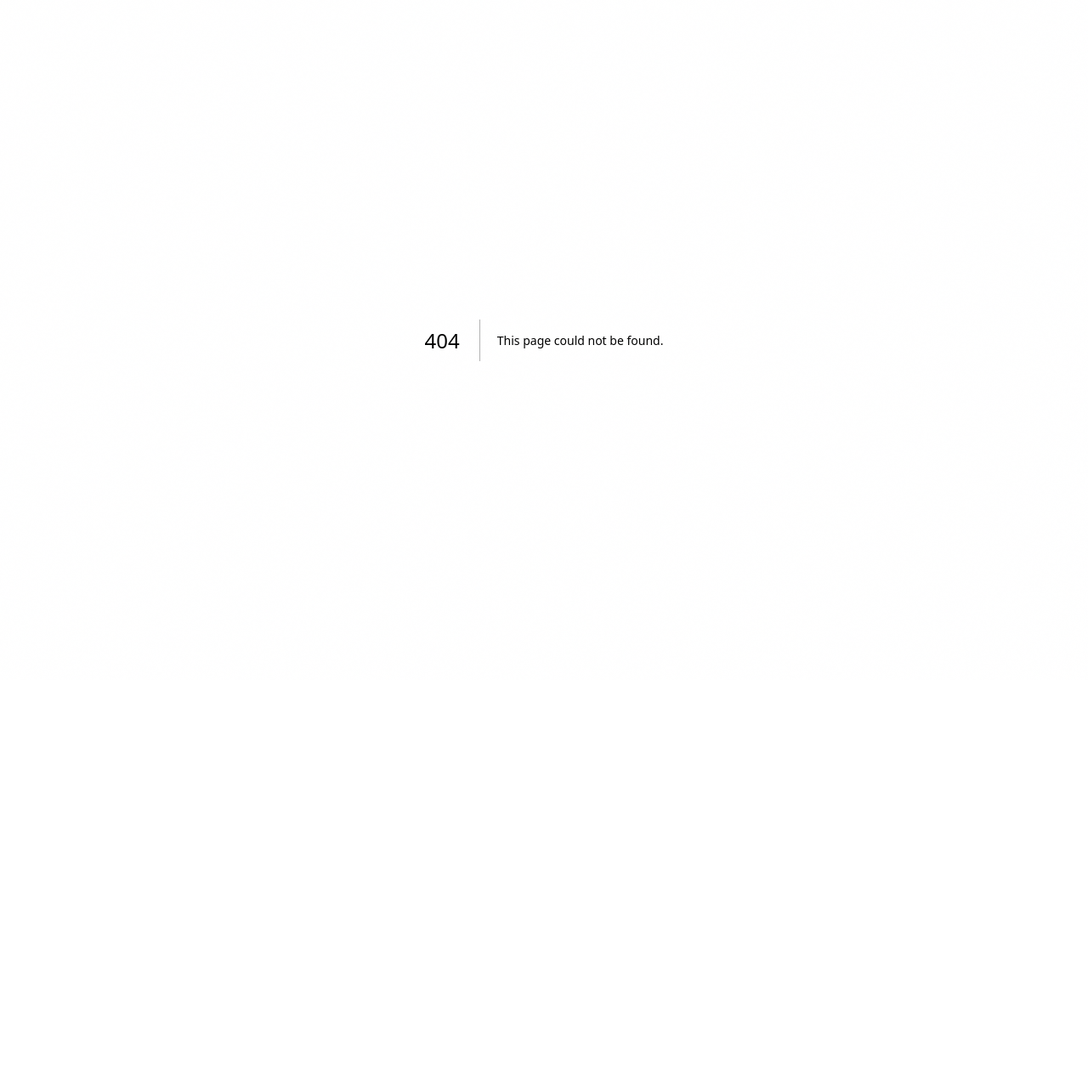
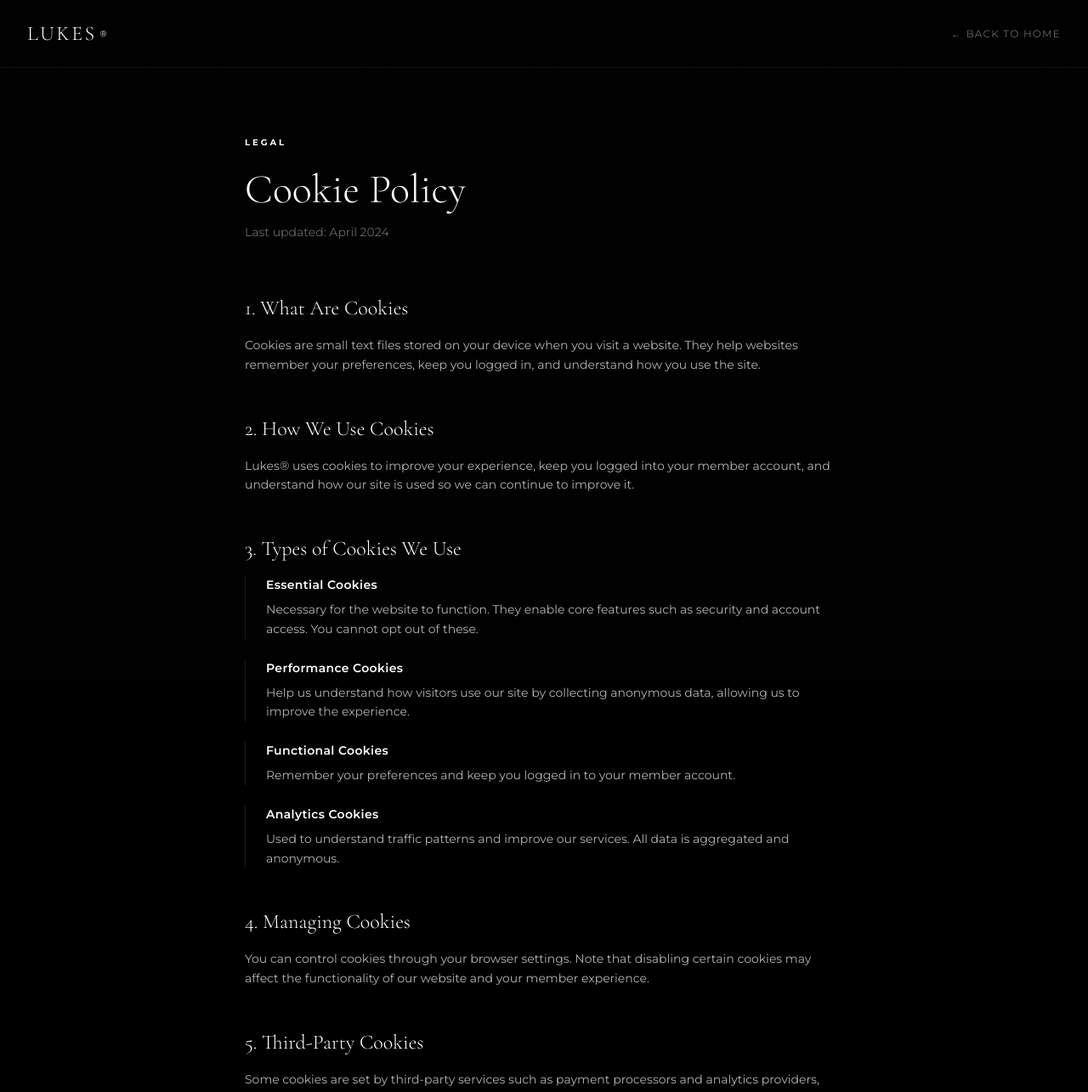
Before and after one commit to crushorganics77-source/lukes-club, a Next.js app in the folder lukes-club/: page /cookie-policy in a window 1280 px wide. Before the commit this address had no page. Shown: the top 1285 px of the page at 85% size. Before the commit the page ends 800 px from the top, so only its background shows below. Built offline with nearby package versions, Linux system fonts and the light colour scheme.

Commit message:
Create page.tsx

```diff
--- /dev/null
+++ b/lukes-club/app/cookie-policy/page.tsx
@@ -0,0 +1,74 @@
+import Link from 'next/link'
+
+export default function CookiePolicy() {
+  return (
+    <div className="min-h-screen bg-black">
+      <nav className="border-b border-white/5 px-8 h-20 flex items-center justify-between">
+        <Link href="/" className="flex items-center gap-1">
+          <span className="font-display text-2xl font-light tracking-widest text-white">LUKES</span>
+          <span className="text-[10px] align-super" style={{ color: 'var(--gold)' }}>®</span>
+        </Link>
+        <Link href="/" className="text-white/40 text-xs tracking-widest uppercase hover:text-white transition-colors">
+          ← Back to Home
+        </Link>
+      </nav>
+
+      <div className="max-w-3xl mx-auto px-8 py-20">
+        <span className="section-label block mb-6">Legal</span>
+        <h1 className="font-display text-5xl font-light text-white mb-4">Cookie Policy</h1>
+        <p className="text-white/40 text-sm mb-16">Last updated: April 2024</p>
+
+        <div className="space-y-12 text-white/70 text-sm leading-relaxed">
+          <div>
+            <h2 className="font-display text-2xl font-light text-white mb-4">1. What Are Cookies</h2>
+            <p>Cookies are small text files stored on your device when you visit a website. They help websites remember your preferences, keep you logged in, and understand how you use the site.</p>
+          </div>
+          <div>
+            <h2 className="font-display text-2xl font-light text-white mb-4">2. How We Use Cookies</h2>
+            <p>Lukes® uses cookies to improve your experience, keep you logged into your member account, and understand how our site is used so we can continue to improve it.</p>
+          </div>
+          <div>
+            <h2 className="font-display text-2xl font-light text-white mb-4">3. Types of Cookies We Use</h2>
+            <div className="space-y-6">
+              {[
+                { title: 'Essential Cookies', desc: 'Necessary for the website to function. They enable core features such as security and account access. You cannot opt out of these.' },
+                { title: 'Performance Cookies', desc: 'Help us understand how visitors use our site by collecting anonymous data, allowing us to improve the experience.' },
+                { title: 'Functional Cookies', desc: 'Remember your preferences and keep you logged in to your member account.' },
+                { title: 'Analytics Cookies', desc: 'Used to understand traffic patterns and improve our services. All data is aggregated and anonymous.' },
+              ].map(({ title, desc }) => (
+                <div key={title} className="border-l border-white/10 pl-6">
+                  <h3 className="text-white font-semibold mb-2 text-sm tracking-wide">{title}</h3>
+                  <p>{desc}</p>
+                </div>
+              ))}
+            </div>
+          </div>
+          <div>
+            <h2 className="font-display text-2xl font-light text-white mb-4">4. Managing Cookies</h2>
+            <p>You can control cookies through your browser settings. Note that disabling certain cookies may affect the functionality of our website and your member experience.</p>
+          </div>
+          <div>
+            <h2 className="font-display text-2xl font-light text-white mb-4">5. Third-Party Cookies</h2>
+            <p>Some cookies are set by third-party services such as payment processors and analytics providers, governed by their respective privacy policies.</p>
+          </div>
+          <div>
+            <h2 className="font-display text-2xl font-light text-white mb-4">6. Updates</h2>
+            <p>We may update this Cookie Policy from time to time. Changes will be posted on this page with an updated date.</p>
+          </div>
+          <div>
+            <h2 className="font-display text-2xl font-light text-white mb-4">7. Contact</h2>
+            <p>Questions about our use of cookies? Email us at privacy@lukesclub.com</p>
+          </div>
+        </div>
+      </div>
+
+      <div className="border-t border-white/5 px-8 py-8 flex justify-between items-center">
+        <p className="text-white/20 text-xs tracking-widest">© 2024 Lukes®. All rights reserved.</p>
+        <div className="flex gap-6">
+          <Link href="/privacy-policy" className="text-white/30 text-xs hover:text-white transition-colors">Privacy Policy</Link>
+          <Link href="/terms" className="text-white/30 text-xs hover:text-white transition-colors">Terms</Link>
+        </div>
+      </div>
+    </div>
+  )
+}
```
